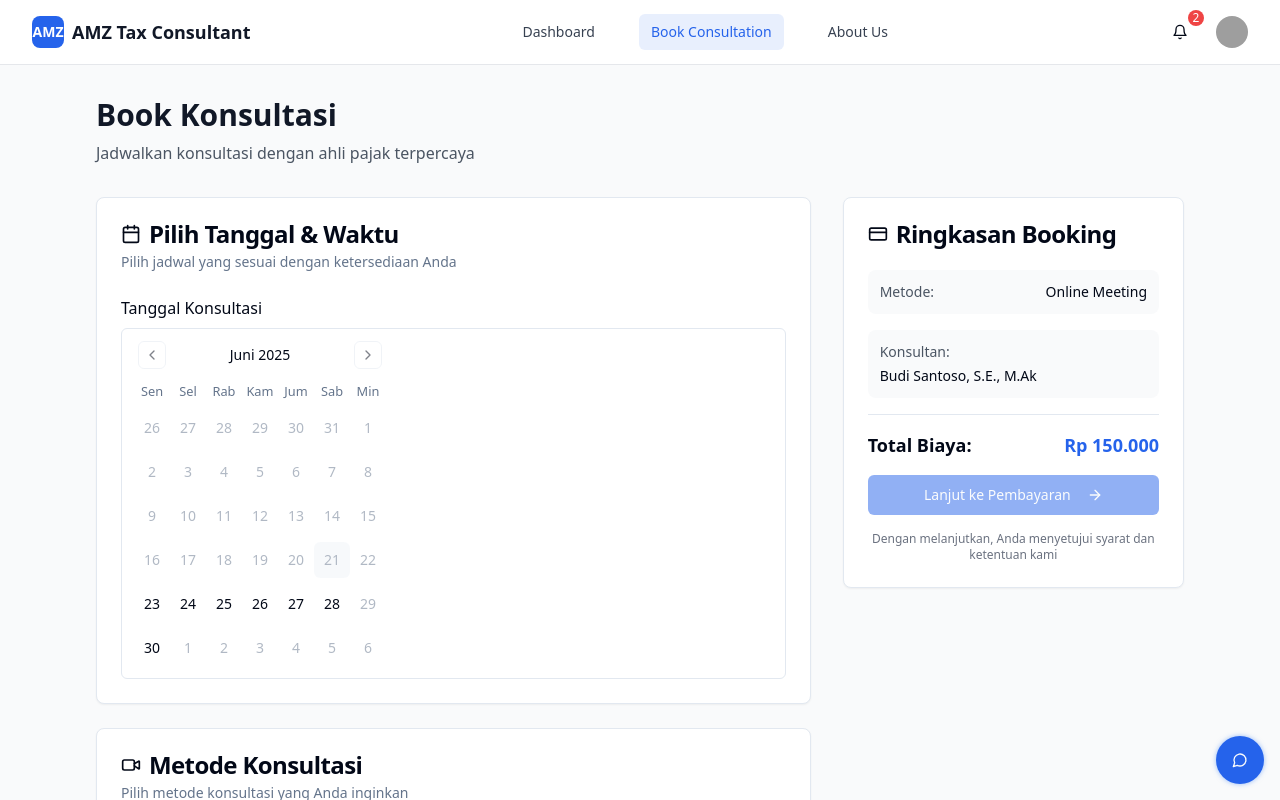
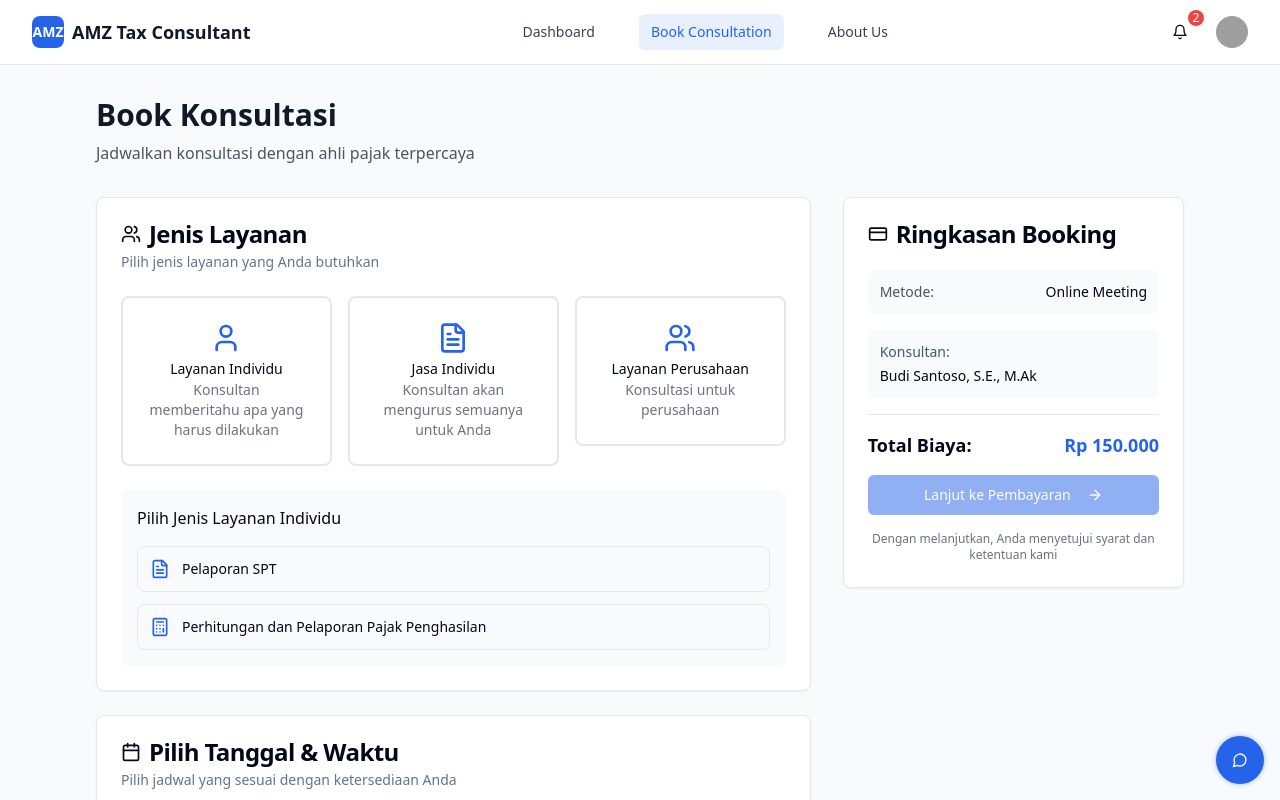
Before and after one commit to inuwr19/consulta-tax-ui, a React (Vite) app: page /booking in a window 1280 px wide. Shown: the top 800 px of the page. Built offline with nearby package versions, Linux system fonts and the light colour scheme; grey boxes are pictures that could not be loaded.

Commit message:
Add booking page service options
Added service type selection (individual/corporate) and service options with descriptions to the booking page. Implemented conditional sub-options for individual services and a note for corporate services.

```diff
--- a/src/pages/Booking.tsx
+++ b/src/pages/Booking.tsx
@@ -1,6 +1,6 @@
 
 import { useState } from 'react';
-import { Calendar, Clock, MapPin, Video, CreditCard, ArrowRight } from 'lucide-react';
+import { Calendar, Clock, MapPin, Video, CreditCard, ArrowRight, Users, User, FileText, Calculator } from 'lucide-react';
 import { format } from 'date-fns';
 import { id } from 'date-fns/locale';
 import { Button } from '@/components/ui/button';
@@ -17,6 +17,8 @@ const Booking = () => {
   const [selectedDate, setSelectedDate] = useState<Date>();
   const [selectedTime, setSelectedTime] = useState('');
   const [consultationType, setConsultationType] = useState('online');
+  const [serviceType, setServiceType] = useState('individual-service');
+  const [individualServiceType, setIndividualServiceType] = useState('spt-reporting');
   const [notes, setNotes] = useState('');
 
   const availableTimeSlots = [
@@ -80,6 +82,111 @@ const Booking = () => {
       <div className="grid grid-cols-1 lg:grid-cols-3 gap-8">
         {/* Booking Form */}
         <div className="lg:col-span-2 space-y-6">
+          {/* Service Type Selection */}
+          <Card>
+            <CardHeader>
+              <CardTitle className="flex items-center">
+                <Users className="h-5 w-5 mr-2" />
+                Jenis Layanan
+              </CardTitle>
+              <CardDescription>Pilih jenis layanan yang Anda butuhkan</CardDescription>
+            </CardHeader>
+            <CardContent>
+              <RadioGroup value={serviceType} onValueChange={setServiceType}>
+                <div className="grid grid-cols-1 md:grid-cols-3 gap-4">
+                  <div className="relative">
+                    <RadioGroupItem value="individual-service" id="individual-service" className="peer sr-only" />
+                    <Label
+                      htmlFor="individual-service"
+                      className="flex flex-col items-center justify-center p-6 border-2 border-gray-200 rounded-lg cursor-pointer hover:border-primary peer-checked:border-primary peer-checked:bg-primary/5"
+                    >
+                      <User className="h-8 w-8 text-primary mb-2" />
+                      <span className="font-medium">Layanan Individu</span>
+                      <span className="text-sm text-gray-500 text-center mt-1">
+                        Konsultan memberitahu apa yang harus dilakukan
+                      </span>
+                    </Label>
+                  </div>
+
+                  <div className="relative">
+                    <RadioGroupItem value="individual-jasa" id="individual-jasa" className="peer sr-only" />
+                    <Label
+                      htmlFor="individual-jasa"
+                      className="flex flex-col items-center justify-center p-6 border-2 border-gray-200 rounded-lg cursor-pointer hover:border-primary peer-checked:border-primary peer-checked:bg-primary/5"
+                    >
+                      <FileText className="h-8 w-8 text-primary mb-2" />
+                      <span className="font-medium">Jasa Individu</span>
+                      <span className="text-sm text-gray-500 text-center mt-1">
+                        Konsultan akan mengurus semuanya untuk Anda
+                      </span>
+                    </Label>
+                  </div>
+
+                  <div className="relative">
+                    <RadioGroupItem value="company-service" id="company-service" className="peer sr-only" />
+                    <Label
+                      htmlFor="company-service"
+                      className="flex flex-col items-center justify-center p-6 border-2 border-gray-200 rounded-lg cursor-pointer hover:border-primary peer-checked:border-primary peer-checked:bg-primary/5"
+                    >
+                      <Users className="h-8 w-8 text-primary mb-2" />
+                      <span className="font-medium">Layanan Perusahaan</span>
+                      <span className="text-sm text-gray-500 text-center mt-1">
+                        Konsultasi untuk perusahaan
+                      </span>
+                    </Label>
+                  </div>
+                </div>
+              </RadioGroup>
+
+              {/* Individual Service Sub-options */}
+              {serviceType === 'individual-service' && (
+                <div className="mt-6 p-4 bg-gray-50 rounded-lg">
+                  <Label className="text-base font-medium mb-4 block">Pilih Jenis Layanan Individu</Label>
+                  <RadioGroup value={individualServiceType} onValueChange={setIndividualServiceType}>
+                    <div className="space-y-3">
+                      <div className="relative">
+                        <RadioGroupItem value="spt-reporting" id="spt-reporting" className="peer sr-only" />
+                        <Label
+                          htmlFor="spt-reporting"
+                          className="flex items-center p-3 border border-gray-200 rounded-lg cursor-pointer hover:border-primary peer-checked:border-primary peer-checked:bg-primary/5"
+                        >
+                          <FileText className="h-5 w-5 text-primary mr-3" />
+                          <span className="font-medium">Pelaporan SPT</span>
+                        </Label>
+                      </div>
+                      <div className="relative">
+                        <RadioGroupItem value="income-tax-calculation" id="income-tax-calculation" className="peer sr-only" />
+                        <Label
+                          htmlFor="income-tax-calculation"
+                          className="flex items-center p-3 border border-gray-200 rounded-lg cursor-pointer hover:border-primary peer-checked:border-primary peer-checked:bg-primary/5"
+                        >
+                          <Calculator className="h-5 w-5 text-primary mr-3" />
+                          <span className="font-medium">Perhitungan dan Pelaporan Pajak Penghasilan</span>
+                        </Label>
+                      </div>
+                    </div>
+                  </RadioGroup>
+                </div>
+              )}
+
+              {/* Company Service Note */}
+              {serviceType === 'company-service' && (
+                <div className="mt-6 p-4 bg-yellow-50 border border-yellow-200 rounded-lg">
+                  <div className="flex items-start">
+                    <div className="flex-shrink-0">
+                      <div className="w-4 h-4 bg-yellow-400 rounded-full mt-0.5"></div>
+                    </div>
+                    <div className="ml-3">
+                      <p className="text-sm text-yellow-800">
+                        <strong>Catatan:</strong> Untuk layanan perusahaan hanya melayani konsultasi saja, untuk action lebih lanjutnya akan dilakukan secara offline karena data perusahaan bersifat rahasia.
+                      </p>
+                    </div>
+                  </div>
+                </div>
+              )}
+            </CardContent>
+          </Card>
+
           {/* Date & Time Selection */}
           <Card>
             <CardHeader>
```
